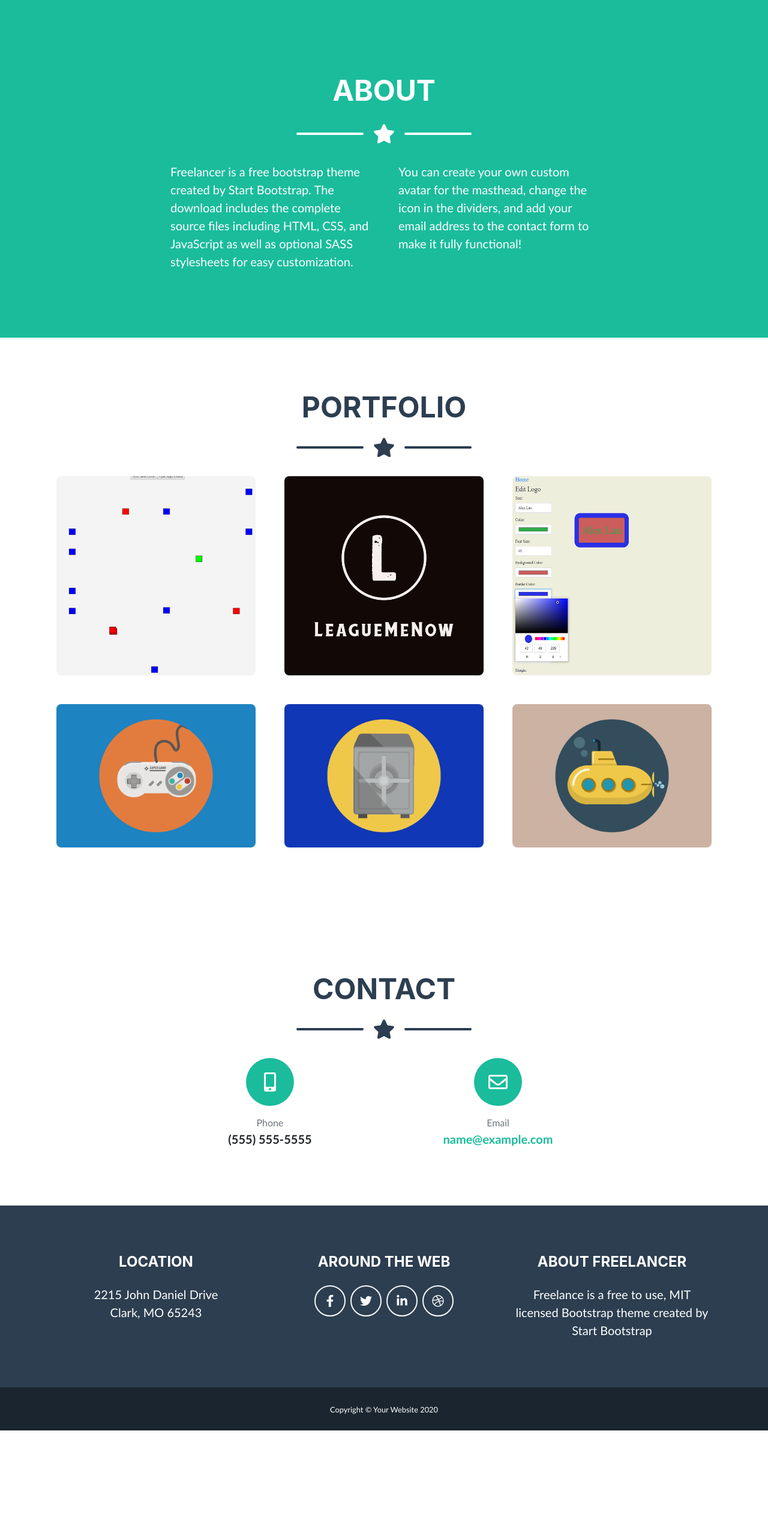
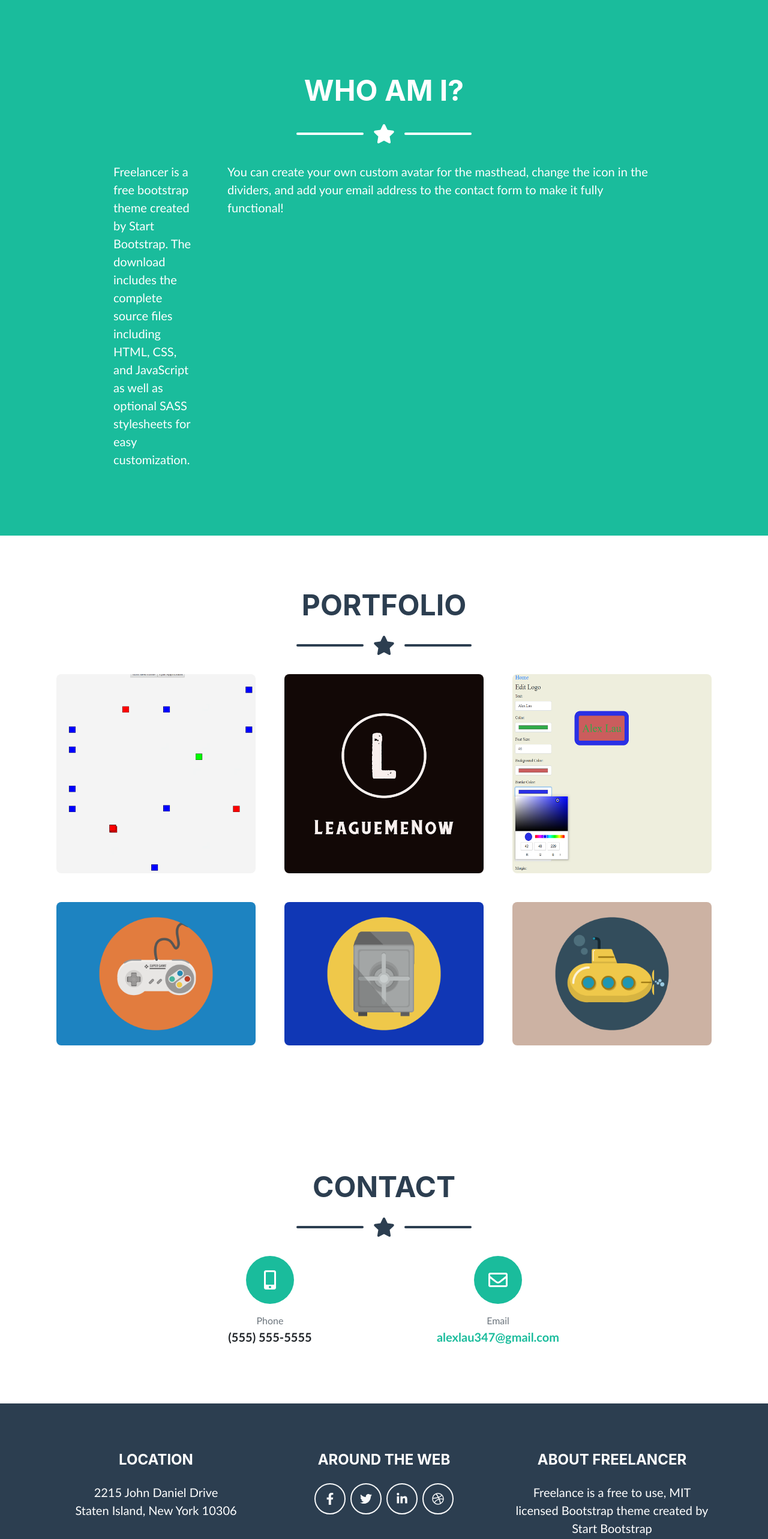
Before and after one commit to meetAlexLau/meetalexlau.github.io, a website: page index.html in a window 1280 px wide. Shown: the part 820-3386 px from the top of the page at 60% size. Before the commit the page ends 3205 px from the top, so only its background shows below. Drawn offline with nearby package versions, Linux system fonts and the light colour scheme; a web font is replaced by a local one.

Commit message:
Text Fixes

```diff
--- a/index.html
+++ b/index.html
@@ -51,7 +51,7 @@ Computer Science &amp; Applied Math and Statistics Major
             <div class="container">
                 <!-- About Section Heading-->
                 <div class="text-center">
-                    <h2 class="page-section-heading d-inline-block text-white">ABOUT</h2>
+                    <h2 class="page-section-heading d-inline-block text-white">WHO AM I?</h2>
                 </div>
                 <!-- Icon Divider-->
                 <div class="divider-custom divider-light">
@@ -61,10 +61,10 @@ Computer Science &amp; Applied Math and Statistics Major
                 </div>
                 <!-- About Section Content-->
                 <div class="row">
-                    <div class="col-lg-4 ml-auto">
+                    <div class="col-lg-2 ml-auto">
                         <p class="pre-wrap lead">Freelancer is a free bootstrap theme created by Start Bootstrap. The download includes the complete source files including HTML, CSS, and JavaScript as well as optional SASS stylesheets for easy customization.</p>
                     </div>
-                    <div class="col-lg-4 mr-auto">
+                    <div class="col-lg-8 mr-auto">
                         <p class="pre-wrap lead">You can create your own custom avatar for the masthead, change the icon in the dividers, and add your email address to the contact form to make it fully functional!</p>
                     </div>
                 </div>
@@ -141,7 +141,7 @@ Computer Science &amp; Applied Math and Statistics Major
                             <div class="row justify-content-center">
                                 <div class="col-lg-8">
                                     <!-- Portfolio Modal - Title-->
-                                    <h2 class="portfolio-modal-title text-secondary mb-0">Log Cabin</h2>
+                                    <h2 class="portfolio-modal-title text-secondary mb-0">Bouncy Boxes</h2>
                                     <!-- Icon Divider-->
                                     <div class="divider-custom">
                                         <div class="divider-custom-line"></div>
@@ -168,7 +168,7 @@ Computer Science &amp; Applied Math and Statistics Major
                             <div class="row justify-content-center">
                                 <div class="col-lg-8">
                                     <!-- Portfolio Modal - Title-->
-                                    <h2 class="portfolio-modal-title text-secondary mb-0">Tasty Cake</h2>
+                                    <h2 class="portfolio-modal-title text-secondary mb-0">LeagueMeNow</h2>
                                     <!-- Icon Divider-->
                                     <div class="divider-custom">
                                         <div class="divider-custom-line"></div>
@@ -195,7 +195,7 @@ Computer Science &amp; Applied Math and Statistics Major
                             <div class="row justify-content-center">
                                 <div class="col-lg-8">
                                     <!-- Portfolio Modal - Title-->
-                                    <h2 class="portfolio-modal-title text-secondary mb-0">Circus Tent</h2>
+                                    <h2 class="portfolio-modal-title text-secondary mb-0">Logo Maker</h2>
                                     <!-- Icon Divider-->
                                     <div class="divider-custom">
                                         <div class="divider-custom-line"></div>
@@ -318,7 +318,7 @@ Computer Science &amp; Applied Math and Statistics Major
                     <div class="col-lg-4">
                         <div class="d-flex flex-column align-items-center">
                             <div class="icon-contact mb-3"><i class="far fa-envelope"></i></div>
-                            <div class="text-muted">Email</div><a class="lead font-weight-bold" href="mailto:name@example.com">name@example.com</a>
+                            <div class="text-muted">Email</div><a class="lead font-weight-bold" href="mailto:alexlau347@gmail.com">alexlau347@gmail.com</a>
                         </div>
                     </div>
                 </div>
@@ -331,7 +331,7 @@ Computer Science &amp; Applied Math and Statistics Major
                     <div class="col-lg-4 mb-5 mb-lg-0">
                         <h4 class="mb-4">LOCATION</h4>
                         <p class="pre-wrap lead mb-0">2215 John Daniel Drive
-Clark, MO 65243</p>
+Staten Island, New York 10306</p>
                     </div>
                     <!-- Footer Social Icons-->
                     <div class="col-lg-4 mb-5 mb-lg-0">
```
